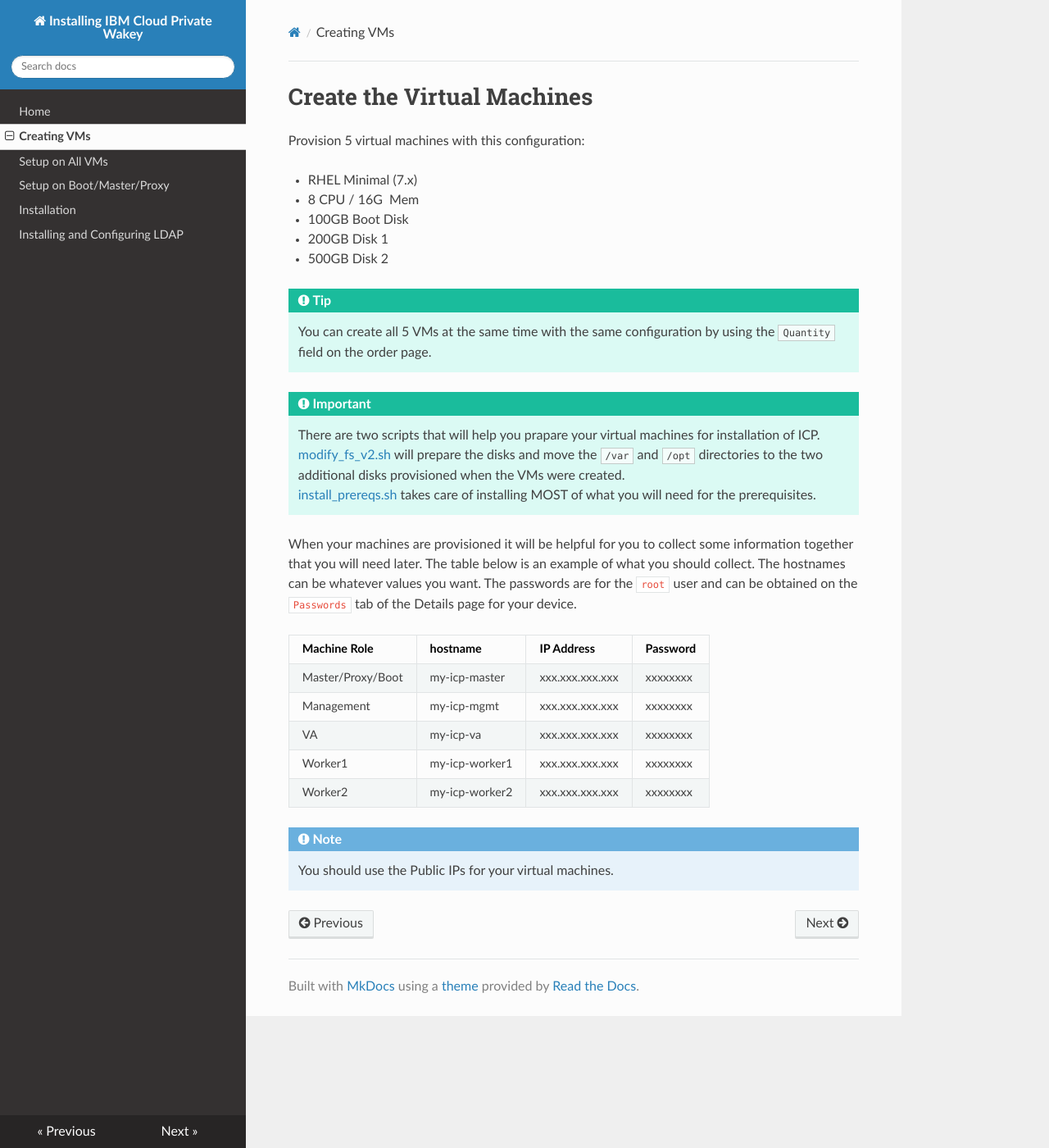
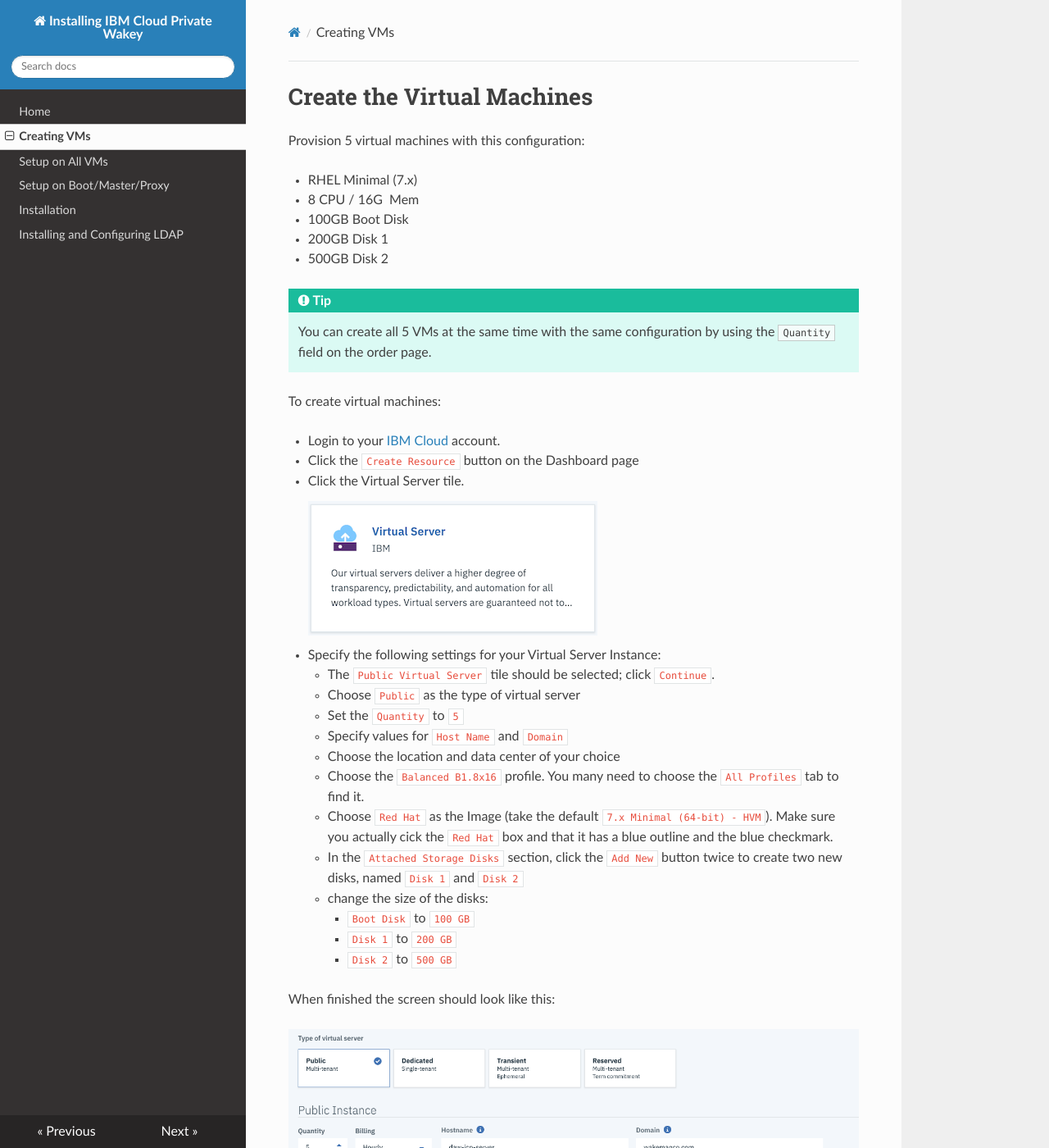
Before and after one commit to IBM-ICP-CoC/ICP-311-Install, an MkDocs documentation site: the page built from docs/createvms.md, in a window 1280 px wide and 1400 px high. Shown: the whole window at 82% size. Built offline with MkDocs 1.6.1, drawn with Linux system fonts in a browser that asks for light colours; nearby versions of some CDN libraries; some of the changed text lies outside the part shown.

Commit message:
updated createvm page

```diff
--- a/docs/createvms.md
+++ b/docs/createvms.md
@@ -11,10 +11,49 @@ Provision 5 virtual machines with this configuration:
 !!! tip
     You can create all 5 VMs at the same time with the same configuration by using the `Quantity` field on the order page.
 
+
+To create virtual machines:
+
+- Login to your [IBM Cloud](https://cloud.ibm.com) account.
+- Click the `Create Resource` button on the Dashboard page
+- Click the Virtual Server tile.
+![virtual server](images/virtualserver.png)
+- Specify the following settings for your Virtual Server Instance:
+    - The `Public Virtual Server` tile should be selected; click `Continue`.
+    - Choose `Public` as the type of virtual server
+    - Set the `Quantity` to `5`
+    - Specify values for `Host Name` and `Domain`
+    - Choose the location and data center of your choice
+    - Choose the `Balanced B1.8x16` profile.  You many need to choose the `All Profiles` tab to find it.
+    - Choose `Red Hat` as the Image (take the default `7.x Minimal (64-bit) - HVM`).  Make sure you actually cick the `Red Hat` box and that it has a blue outline and the blue checkmark.
+    - In the `Attached Storage Disks` section, click the `Add New` button twice to create two new disks, named `Disk 1` and `Disk 2`
+    - change the size of the disks:
+        - `Boot Disk` to `100 GB`
+        - `Disk 1` to `200 GB`
+        - `Disk 2` to `500 GB`
+
+When finished the screen should look like this:
+
+![](images/virtualserverinstance1.png)
+![](images/virtualserverinstance2.png)
+![](images/virtualserverinstance3.png)
+
+!!! danger
+    Do we need to choose a private VLAN to ensure that all of the machines can talk to each other? DAW
+
+- Click the checkbox to acknowledge that you have read and agree to the third party agreements and click `Create`.
+
+!!! note
+    These values for `host name` and `domain` do not have any affect on the actual host name and domain defined
+    inside the virtual machines.  They are just labels and can be changed at any time.
+
 !!! important
     There are two scripts that will help you prapare your virtual machines for installation of ICP.
     [modify_fs_v2.sh](files/modify_fs_v2.sh) will prepare the disks and move the `/var` and `/opt` directories to the two additional disks provisioned when the VMs were created.
     [install_prereqs.sh](files/install_prereqs.sh) takes care of installing MOST of what you will need for the prerequisites.
+
+!!! note
+    When you chose a quantity greater than 1 your virtual machines may have an added sequence number in their host names.  Don't forget that you can change the names of your virtual machines after they are created.
 
 When your machines are provisioned it will be helpful for you to collect some information together that you will need later.  The table below is an example of what you should collect.  The hostnames can be whatever values you want.  The passwords are for the `root` user and can be obtained on the `Passwords` tab of the Details page for your device.
 
```
Also changed, not shown: docs/index.md (+3 -0 lines), docs/images/publicvirtualserver.png (added), docs/images/virtualserver.png (added), docs/images/virtualserverinstance1.png (added), docs/images/virtualserverinstance2.png (added), docs/images/virtualserverinstance3.png (added).
